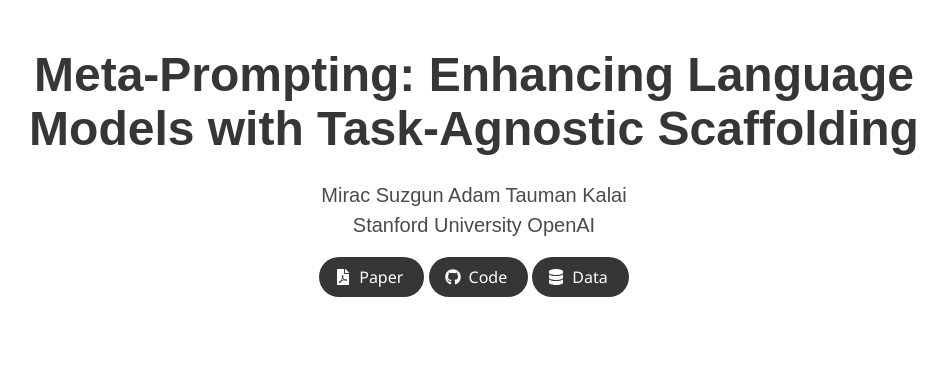
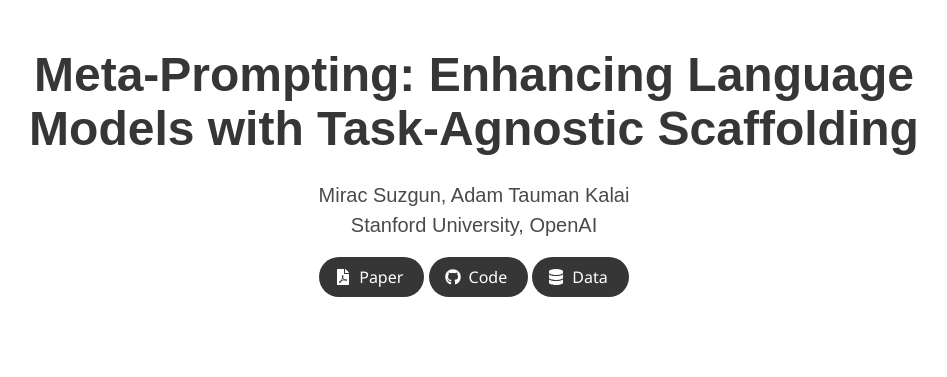
Before and after one commit to suzgunmirac/meta-prompting, a Jekyll site: the page built from index.md, in a window 1280 px wide. Shown: the top 377 px of the page, without its empty margins (166-1113 px from the left). Built offline with Jekyll 4.4.1, drawn with Linux system fonts in a browser that asks for light colours; some web fonts are replaced.

Commit message:
paper info

```diff
--- a/index.md
+++ b/index.md
@@ -4,11 +4,9 @@
 
 title: "Meta-Prompting: Enhancing Language Models with Task-Agnostic Scaffolding"
 authors:
-    Mirac Suzgun
-    Adam Tauman Kalai
+    Mirac Suzgun, Adam Tauman Kalai
 affiliations:
-    Stanford University
-    OpenAI
+    Stanford University, OpenAI
 paper: https://arxiv.org/abs/2401.12954
 code: Coming soon
 data: Coming soon
```
